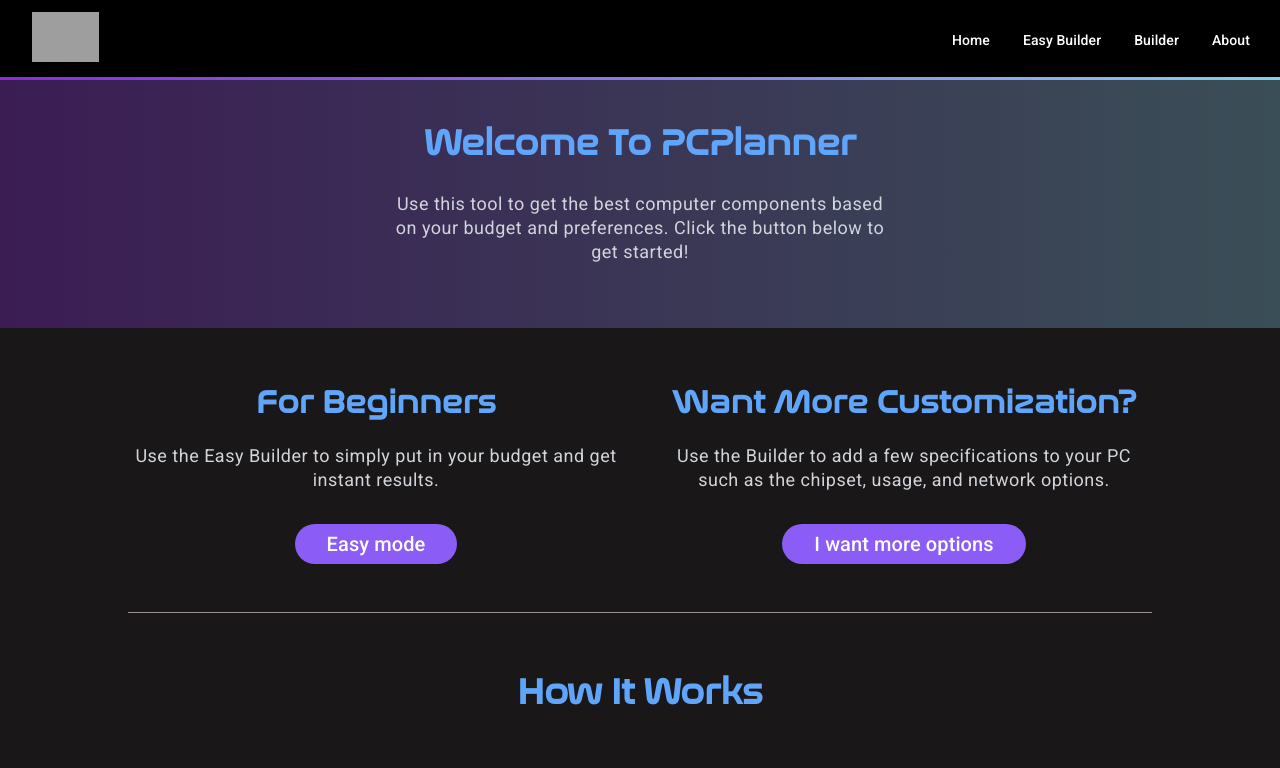
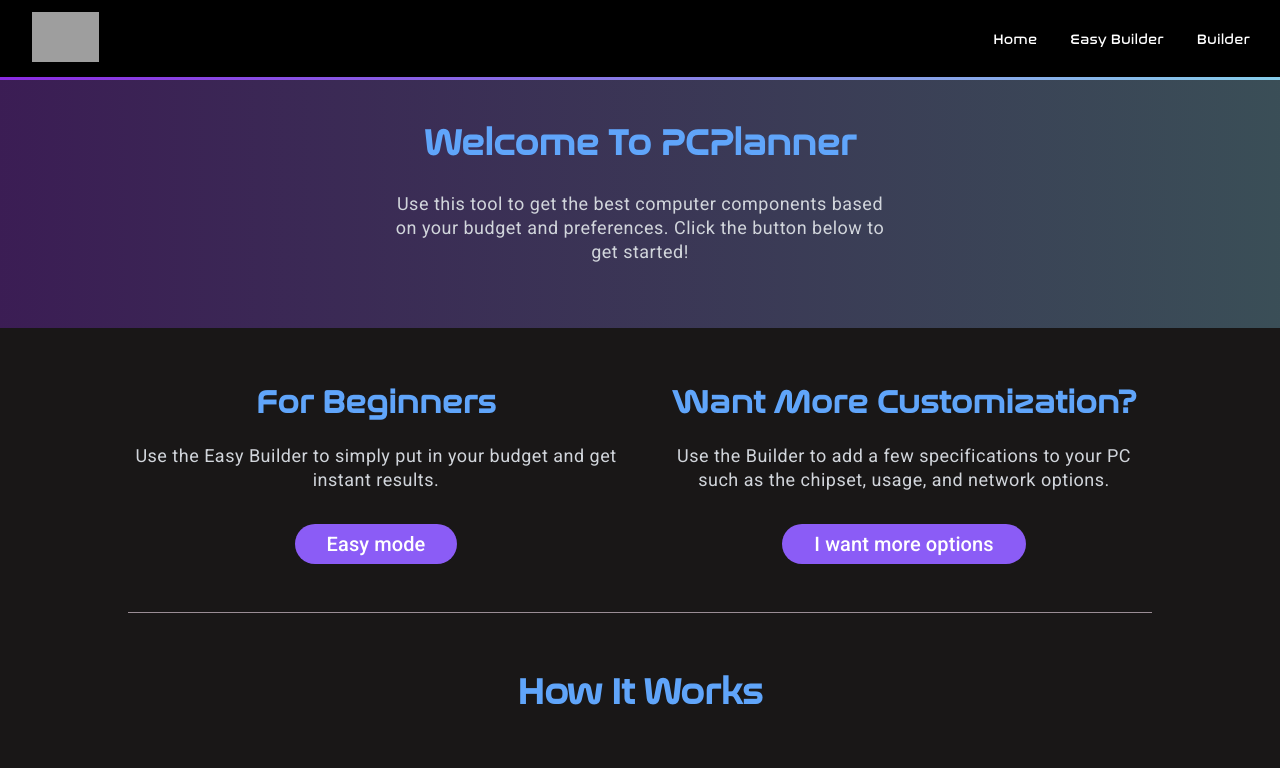
Before and after one commit to tr4ce123/pcplanner, an Angular app in the folder frontend/: page /home in a window 1280 px wide. Shown: the top 768 px of the page. Built offline with nearby package versions, Linux system fonts and the light colour scheme; grey boxes are pictures that could not be loaded.

Commit message:
More frontend updates

```diff
--- a/frontend/src/app/app.component.css
+++ b/frontend/src/app/app.component.css
@@ -4,6 +4,13 @@
     margin-left: 16px;
     color: white;
   } */
+  @font-face {
+    font-family: 'MyCustomFont';
+    src: url('../assets/fonts/nasalization-rg.otf') format('opentype');
+    font-weight: normal;
+    font-style: normal;
+  }
+
 
 :root {
 --toolbar-margin: 80px;
@@ -49,6 +56,7 @@
     color: white !important;
     border: 2px solid transparent;
     transition: border-color 0.5s;
+    font-family: MyCustomFont;
 }
 
 .nav-button:hover {
@@ -93,6 +101,8 @@
     border-bottom: 2px solid transparent;
     transition: border-bottom-color 0.5s;
     display: inline;
+    font-family: MyCustomFont;
+
   }
 
   .footer-links a:hover{
--- a/frontend/src/app/app.component.html
+++ b/frontend/src/app/app.component.html
@@ -7,7 +7,7 @@
   <button  mat-button routerLink="/home" class="nav-button">Home</button>
   <button  mat-button routerLink="/easy-builder" class="nav-button">Easy Builder</button>
   <button  mat-button routerLink="/builder" class="nav-button builder-button">Builder</button>
-  <button  mat-button routerLink="/about" class="nav-button builder-button">About</button>
+  <!-- <button  mat-button routerLink="/about" class="nav-button builder-button">About</button> -->
 
 </mat-toolbar>
 <div class="content">
@@ -16,7 +16,7 @@
 
 <div *ngIf="showFooter" class="footer">
   <div class="footer-links">
-    <a href="/about">About</a>
+    <!-- <a href="/about">About</a> -->
     <a href="/home">Home</a>
     <a href="/welcome">Landing Page</a>
     <a href="https://github.com/tr4ce123/pcplanner" target="_blank">Github Repo</a>
--- a/frontend/src/app/builder/builder.component.css
+++ b/frontend/src/app/builder/builder.component.css
@@ -1,3 +1,9 @@
+@font-face {
+  font-family: 'MyCustomFont';
+  src: url('../../assets/fonts/nasalization-rg.otf') format('opentype');
+  font-weight: normal;
+  font-style: normal;
+}
 
 .divider {
   width: 80%;
@@ -13,6 +19,7 @@
   }
 
   .container h1 {
+    font-family: MyCustomFont;
     font-size: 1.875rem;
     line-height: 2.25rem;
     font-weight: 700;
@@ -103,12 +110,13 @@
   }
   .custom-pc-section {
     background-color: rgb(25, 23, 23);
-    padding: 1rem;
+    padding: 2rem;
   }
 
   .custom-pc-container {
-    max-width: 95%;
+    max-width: 80%;
     margin: 0 auto;
+    margin-bottom: 20px;
     background-color: #1e1e24;
     border-radius: 0.5rem;
     box-shadow: 0 4px 6px rgba(0, 0, 0, 0.1);
@@ -125,12 +133,13 @@
     font-size: 1.5rem;
     font-weight: 600;
     color: #60a5fa;
+    font-family: MyCustomFont;
   }
 
   .custom-pc-grid {
     display: grid;
     grid-template-columns: repeat(2, 1fr);
-    gap: 1rem;
+    gap: 0.6rem;
     margin-bottom: 1rem;
     margin-top: 1rem;
   }
@@ -149,7 +158,7 @@
     display: flex;
     flex-direction: column;
     justify-content: space-between;
-  }
+    }
 
 
   .buy-now-button {
@@ -161,6 +170,7 @@
     border-color: gray;
     background-color: transparent;
     transition: border-color 0.5s;
+    font-family: MyCustomFont;
   }
 
   .buy-now-button:hover {
@@ -169,23 +179,28 @@
 
 
   .component-image-large {
-    width: 100px;
-    height: 100px;
+    width: 70px;
+    height: 70px;
     margin-bottom: 0.5rem;
     border-radius: 0.25rem;
   }
 
   .component-title {
-    font-size: 1rem;
+    font-size: 1.2rem;
     font-weight: 600;
+    color: #b294fef2 !important;
+    font-family: MyCustomFont;
+
   }
 
-  .component-type {
-    color: #a1a1a1;
+  .component-name {
+    font-size: 0.9rem;
   }
+
 
   .component-price {
     color: #38bdf8;
+    font-family: MyCustomFont;
   }
 
   .custom-pc-footer {
@@ -197,6 +212,7 @@
   .total-price {
     font-size: 1.125rem;
     font-weight: 600;
+    font-family: MyCustomFont;
   }
 
 
--- a/frontend/src/app/easy-builder/easy-builder.component.css
+++ b/frontend/src/app/easy-builder/easy-builder.component.css
@@ -1,3 +1,10 @@
+@font-face {
+  font-family: 'MyCustomFont';
+  src: url('../../assets/fonts/nasalization-rg.otf') format('opentype');
+  font-weight: normal;
+  font-style: normal;
+}
+
 .container {
     display: flex;
     flex-direction: column;
@@ -8,6 +15,7 @@
   }
 
   .container h1 {
+    font-family: MyCustomFont;
     font-size: 1.875rem;
     line-height: 2.25rem;
     font-weight: 700;
@@ -110,12 +118,13 @@
 
   .custom-pc-section {
     background-color: rgb(25, 23, 23);
-    padding: 1rem;
+    padding: 2rem;
   }
 
   .custom-pc-container {
-    max-width: 95%;
+    max-width: 80%;
     margin: 0 auto;
+    margin-bottom: 20px;
     background-color: #1e1e24;
     border-radius: 0.5rem;
     box-shadow: 0 4px 6px rgba(0, 0, 0, 0.1);
@@ -132,12 +141,13 @@
     font-size: 1.5rem;
     font-weight: 600;
     color: #60a5fa;
+    font-family: MyCustomFont;
   }
 
   .custom-pc-grid {
     display: grid;
     grid-template-columns: repeat(2, 1fr);
-    gap: 1rem;
+    gap: 0.6rem;
     margin-bottom: 1rem;
     margin-top: 1rem;
   }
@@ -156,7 +166,7 @@
     display: flex;
     flex-direction: column;
     justify-content: space-between;
-  }
+    }
 
 
   .buy-now-button {
@@ -168,6 +178,7 @@
     border-color: gray;
     background-color: transparent;
     transition: border-color 0.5s;
+    font-family: MyCustomFont;
   }
 
   .buy-now-button:hover {
@@ -176,23 +187,24 @@
 
 
   .component-image-large {
-    width: 100px;
-    height: 100px;
+    width: 70px;
+    height: 70px;
     margin-bottom: 0.5rem;
     border-radius: 0.25rem;
   }
 
   .component-title {
-    font-size: 1rem;
+    font-size: 1.2rem;
     font-weight: 600;
+    color: #b294fef2 !important;
+    font-family: MyCustomFont;
+
   }
 
-  .component-type {
-    color: #a1a1a1;
-  }
 
   .component-price {
     color: #38bdf8;
+    font-family: MyCustomFont;
   }
 
   .custom-pc-footer {
@@ -204,6 +216,7 @@
   .total-price {
     font-size: 1.125rem;
     font-weight: 600;
+    font-family: MyCustomFont;
   }
 
 
```
